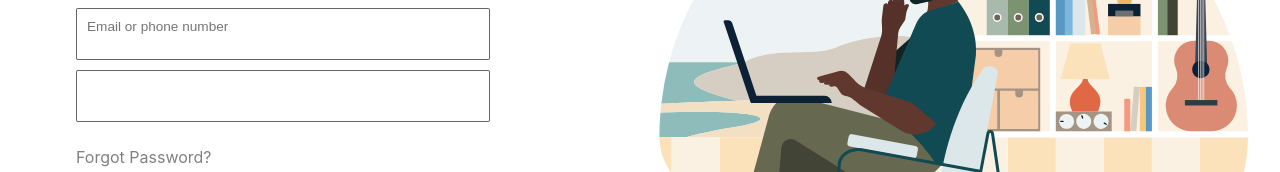
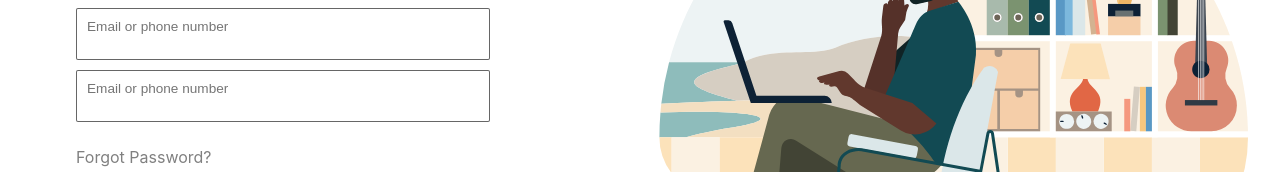
Before and after one commit to haizh/linkedin-clone, a React (Create React App) app: page / in a window 1280 px wide. Shown: the part 269-441 px from the top of the page. Built offline with nearby package versions, Linux system fonts and the light colour scheme.

Commit message:
password input fix

```diff
--- a/src/components/Form.js
+++ b/src/components/Form.js
@@ -14,7 +14,12 @@ function Form() {
         id="name"
         placeholder="Email or phone number"
       />
-      <input type="password" name="" id="name" />
+      <input
+        type="password"
+        name=""
+        id="name"
+        placeholder="Email or phone number"
+      />
       <a href="#">Forgot Password?</a>
       <Buttons primary>Sign In</Buttons>
       <Buttons>
```
